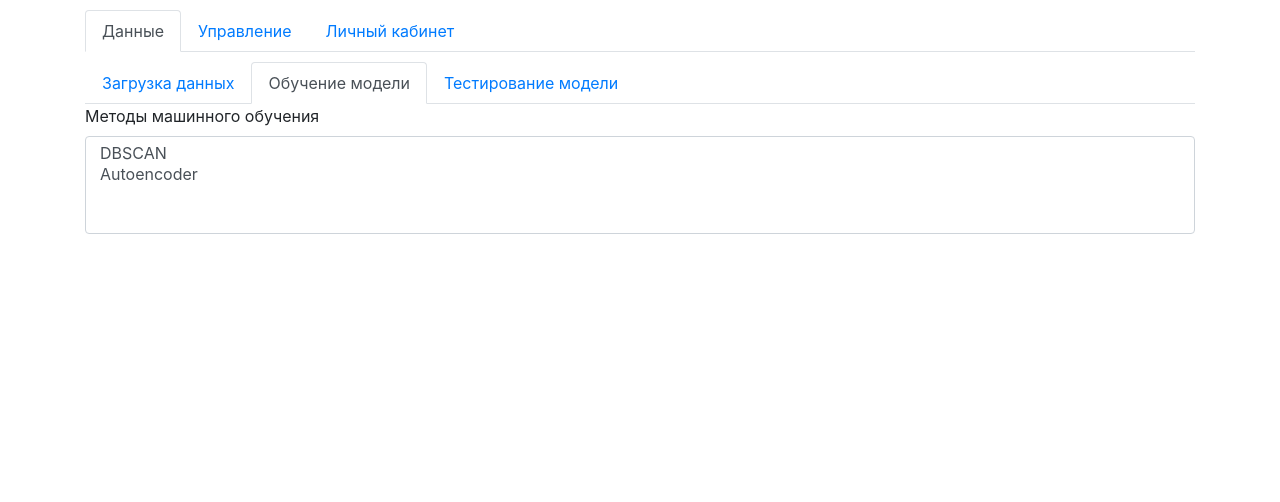
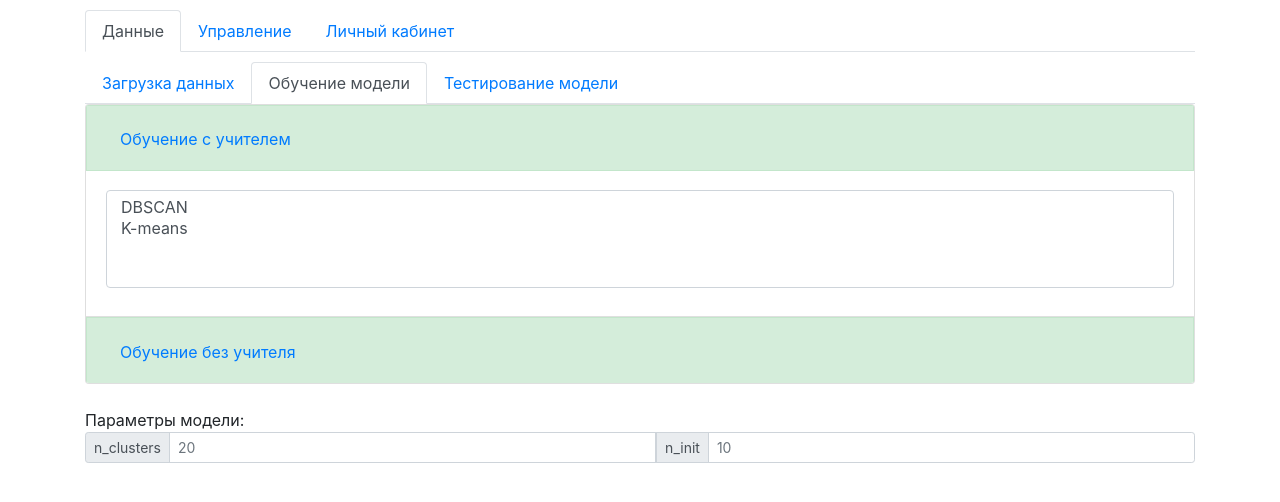
Before and after one commit to Natrium14/start, a Django app: page /model_training in a window 1280 px wide. Shown: the part 56-558 px from the top of the page. Run offline with Django 3.2, Linux system fonts and the light colour scheme; some libraries are stand-ins or nearby versions.

Commit message:
Добавлена модель kmeans

```diff
--- a/web_interface/start_web/data_set/urls.py
+++ b/web_interface/start_web/data_set/urls.py
@@ -12,6 +12,6 @@ urlpatterns = [
     path('model_train', views.model_train, name='model_train'),
     path('model_test', views.model_test, name='model_test'),
     path('make_plot', views.make_plot, name='make_plot'),
-    path('vis_dbscan', views.vis_dbscan, name='vis_dbscan'),
+    path('vis_model', views.vis_model, name='vis_model'),
     path('get_anomalies', views.get_anomalies, name="get_anomalies")
 ]
--- a/web_interface/start_web/data_set/views.py
+++ b/web_interface/start_web/data_set/views.py
@@ -20,6 +20,8 @@ import ml_core.main as ml_core
 import statistic_core.main as stat_core
 import visualization_core.main as vis_core
 import visualization_core.vis_dbscan as v_dbscan
+import visualization_core.vis_kmeans as v_kmeans
+
 
 from sklearn.cluster import DBSCAN
 
@@ -140,7 +142,7 @@ def make_plot(request):
 
 # Метод обучения модели по выборке
 def model_train(request):
-    method = str(request.POST['methodSelect'])
+    method = str(request.POST['method_name'])
     columns = request.POST.getlist('model_columns')
 
     params = {}
@@ -149,10 +151,15 @@ def model_train(request):
         if method:
             # method parameters
             try:
-                params = {
-                    "eps": float(request.POST['eps']),
-                    "min_samples": int(request.POST['min_samples']),
-                }
+                if request.POST['eps']:
+                    params["eps"] = float(request.POST['eps'])
+                if request.POST['min_samples']:
+                    params["min_samples"] = int(request.POST['min_samples'])
+                if request.POST['n_clusters']:
+                    params["n_clusters"] = int(request.POST['n_clusters'])
+                if request.POST['n_init']:
+                    params["n_init"] = int(request.POST['n_init'])
+
             except Exception:
                 pass
             # create and train model
@@ -165,6 +172,7 @@ def model_train(request):
                 model = ml_core.model_train(data_train, method, params)
                 timestamp2 = int(time.time())
                 print(set(model.labels_))
+                print(type(model).__name__)
                 # save model to file
                 try:
                     pass
@@ -217,6 +225,19 @@ def get_anomalies(request):
         return render(request, "error/error404.html")
 
 
+# Метод визуализации
+def vis_model(request):
+    try:
+        global model
+        model_name = type(model).__name__
+        if model_name == "DBSCAN":
+            return vis_dbscan(request)
+        if model_name == "KMeans":
+            return vis_kmeans(request)
+    except Exception:
+        return render(request, "error/error404.html")
+
+
 # Визуализация dbscan
 def vis_dbscan(request):
     try:
@@ -228,3 +249,16 @@ def vis_dbscan(request):
         return response
     except Exception:
         return render(request, "error/error404.html")
+
+
+# Визуализация kmeans
+def vis_kmeans(request):
+    try:
+        fig = v_kmeans.get_plot(model, data_train)
+        buf = io.BytesIO()
+        plt.savefig(buf, format='png')
+        plt.close(fig)
+        response = HttpResponse(buf.getvalue(), content_type='image/png')
+        return response
+    except Exception:
+        return render(request, "error/error404.html")
--- a/web_interface/start_web/templates/data_set/index_dataset.html
+++ b/web_interface/start_web/templates/data_set/index_dataset.html
@@ -53,12 +53,12 @@
   <div class="card">
     <div class="card-header alert alert-success" id="headingTwo">
       <h2 class="mb-0">
-        <button class="btn btn-link collapsed" type="button" data-toggle="collapse" data-target="#collapseTwo" aria-expanded="false" aria-controls="collapseTwo">
+        <button class="btn btn-link" type="button" data-toggle="collapse" data-target="#collapseTwo" aria-expanded="false" aria-controls="collapseTwo">
           Получение выборки данных из файла
         </button>
       </h2>
     </div>
-    <div id="collapseTwo" class="collapse" aria-labelledby="headingTwo" data-parent="#accordionExample">
+    <div id="collapseTwo" class="collapse show" aria-labelledby="headingTwo" data-parent="#accordionExample">
       <div class="card-body">
 
         <form method="POST" action="upload_data" enctype="multipart/form-data">
--- a/web_interface/start_web/templates/data_set/model_training.html
+++ b/web_interface/start_web/templates/data_set/model_training.html
@@ -16,25 +16,87 @@
     </ul>
 </div>
 
+
 <form method="POST" action="model_train">
     {% csrf_token %}
+
+
+    <div class="accordion" id="accordionExample">
+      <div class="card">
+        <div class="card-header alert alert-success" id="headingOne">
+          <h2 class="mb-0">
+            <button class="btn btn-link" type="button" data-toggle="collapse" data-target="#collapseOne" aria-expanded="true" aria-controls="collapseOne">
+              Обучение с учителем
+            </button>
+          </h2>
+        </div>
+
+        <div id="collapseOne" class="collapse show" aria-labelledby="headingOne" data-parent="#accordionExample">
+          <div class="card-body">
+
               <div class="form-group mb-2">
-    <label for="methodSelect">Методы машинного обучения</label>
-    <select multiple class="form-control" id="methodSelect" name="methodSelect">
-      <option value="dbscan" onclick="show_parameters('dbscan')">DBSCAN</option>
-      <option value="autoencoder" onclick="show_parameters('autoencoder')">Autoencoder</option>
+                <select multiple class="form-control" id="methodSelect1" name="methodSelect">
+                  <option value="dbscan" onclick="choose_method('dbscan')">DBSCAN</option>
+                  <option value="kmeans" onclick="choose_method('kmeans')">K-means</option>
                 </select>
               </div>
 
-  <div class="input-group input-group-sm mb-3" id="dbscan_params">
+          </div>
+        </div>
+      </div>
+
+      <div class="card">
+        <div class="card-header alert alert-success" id="headingTwo">
+          <h2 class="mb-0">
+            <button class="btn btn-link" type="button" data-toggle="collapse" data-target="#collapseTwo" aria-expanded="false" aria-controls="collapseTwo">
+              Обучение без учителя
+            </button>
+          </h2>
+        </div>
+        <div id="collapseTwo" class="collapse" aria-labelledby="headingTwo" data-parent="#accordionExample">
+          <div class="card-body">
+
+              <div class="form-group mb-2">
+                <select multiple class="form-control" id="methodSelect2" name="methodSelect">
+                  <option value="autoencoder" onclick="choose_method('autoencoder')">Autoencoder</option>
+                  <option value="randomforest" onclick="choose_method('randomforest')">RandomForestClassifier</option>
+                </select>
+              </div>
+
+          </div>
+        </div>
+      </div>
+    </div>
+    <br>
+
+    <div  id="dbscan_params">
+        Параметры модели:
+        <br>
+        <div class="input-group input-group-sm mb-3">
           <div class="input-group-prepend">
-        <span class="input-group-text" id="inputGroup-sizing-sm1">eps</span>
+            <span class="input-group-text">eps</span>
           </div>
-      <input type="text" class="form-control" aria-label="Sizing example input" aria-describedby="inputGroup-sizing-sm1" name="eps" placeholder="0.5">
+          <input type="text" class="form-control" aria-label="Sizing example input" name="eps" placeholder="0.5">
           <div class="input-group-prepend">
-        <span class="input-group-text" id="inputGroup-sizing-sm2">min_samples</span>
+            <span class="input-group-text">min_samples</span>
           </div>
-      <input type="text" class="form-control" aria-label="Sizing example input" aria-describedby="inputGroup-sizing-sm2" name="min_samples" placeholder="2">
+          <input type="text" class="form-control" aria-label="Sizing example input" name="min_samples" placeholder="2">
+        </div>
+    </div>
+
+    <div  id="kmeans_params">
+        Параметры модели:
+        <br>
+        <div class="input-group input-group-sm mb-3">
+          <div class="input-group-prepend">
+            <span class="input-group-text">n_clusters</span>
+          </div>
+          <input type="text" class="form-control" aria-label="Sizing example input" name="n_clusters" placeholder="20">
+          <div class="input-group-prepend">
+            <span class="input-group-text">n_init</span>
+          </div>
+          <input type="text" class="form-control" aria-label="Sizing example input" name="n_init" placeholder="10">
+        </div>
     </div>
 
 {% if dataset_description is not None %}
@@ -48,7 +110,7 @@
             {% endfor %}
             </p>
       </div>
-
+        <input type="hidden" id="method_name" name="method_name"/>
       <button type="submit" class="btn btn-success">Обучить модель</button>
 {% endif %}
 
@@ -65,7 +127,7 @@
     <span>{{ time_to_train }} сек.</span>
 </div>
 
-<a href="{% url 'vis_dbscan' %}" target="_blank" class="btn btn-primary">Визуализация результата</a>
+<a href="{% url 'vis_model' %}" target="_blank" class="btn btn-primary">Визуализация результата</a>
 
 <a href="{% url 'get_anomalies' %}" target="_blank" class="btn btn-danger">Список аномалий</a>
 
@@ -76,12 +138,28 @@
 
     $(function(){$("#dbscan_params").hide();})
 
+    function choose_method(data){
+        show_parameters(data);
+        $("#method_name").val(data);
+    }
     function show_parameters(data){
         if (data == "dbscan") {
             $("#dbscan_params").show();
+            $("#kmeans_params").hide();
         }
 
         if (data == "autoencoder"){
+            $("#dbscan_params").hide();
+            $("#kmeans_params").hide();
+        }
+
+        if (data == "randomforest"){
+            $("#dbscan_params").hide();
+            $("#kmeans_params").hide();
+        }
+
+        if (data == "kmeans"){
+            $("#kmeans_params").show();
             $("#dbscan_params").hide();
         }
     }
```
Also changed, not shown: web_interface/start_web/ml_core/model_generator/generator.py (+18 -0 lines), web_interface/start_web/visualization_core/vis_kmeans.py (added, +15 -0 lines). Lines whose indentation alone changed are shown as unchanged.
